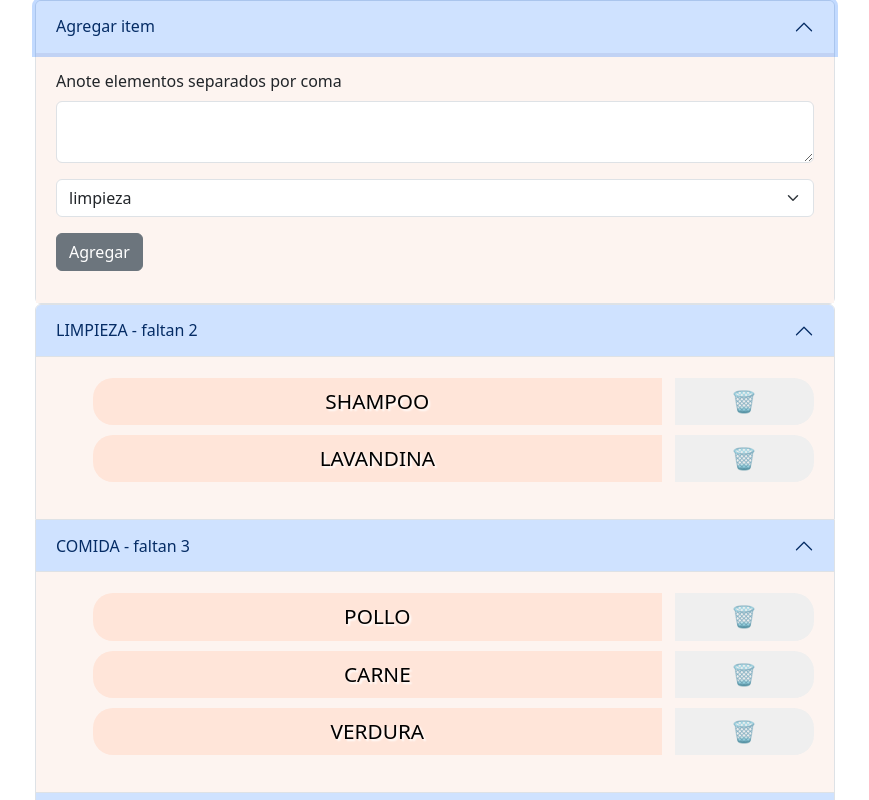
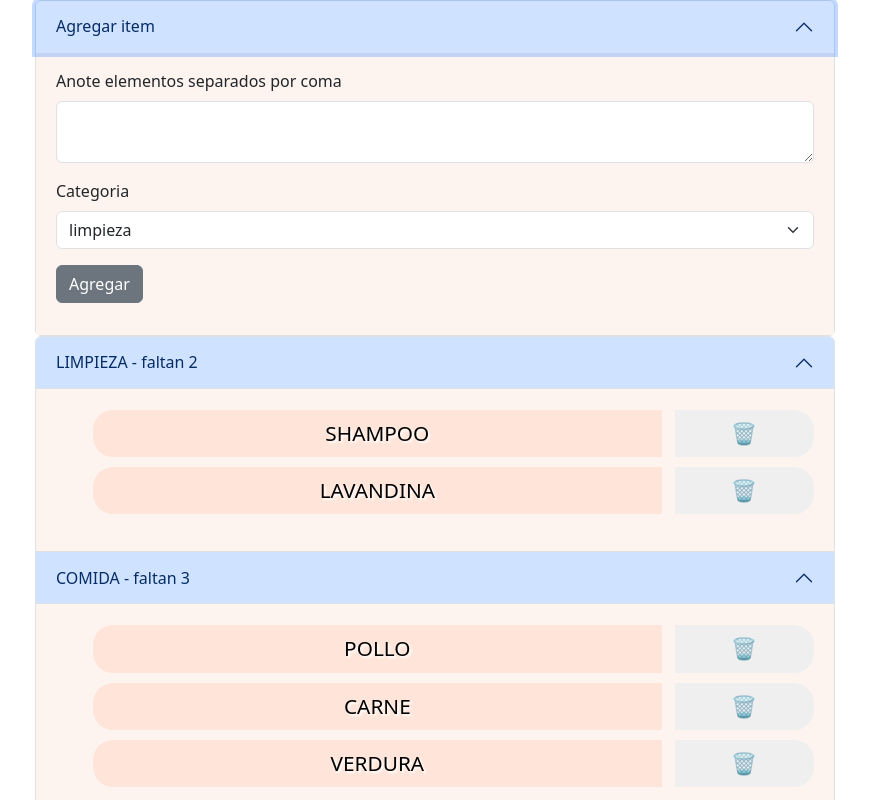
Before and after one commit to FedericoSavastano/listita1, a React (Vite) app: page / in a window 1280 px wide. Both pictures are taken after a click on the button "Agregar item". Shown: the top 800 px of the page, without its empty margins (205-1074 px from the left). Built offline with nearby package versions, Linux system fonts and the light colour scheme.

Commit message:
selector

```diff
--- a/src/components/FormComponent.jsx
+++ b/src/components/FormComponent.jsx
@@ -52,18 +52,21 @@ function FormComponent({ list, onAdd }) {
                                 />
                             </Form.Group>
 
+                            <Form.Group>
+                                <Form.Label>Categoria</Form.Label>
                                 <Form.Select
                                     aria-label='Default select example'
                                     value={category}
-                                onChange={(e) => setCategory(e.target.value)}>
-                                <option value=''>Categoria</option>
+                                    onChange={(e) =>
+                                        setCategory(e.target.value)
+                                    }>
                                     {list.map((e) => (
                                         <option key={e.id} value={e.category}>
                                             {e.category}
                                         </option>
                                     ))}
                                 </Form.Select>
-
+                            </Form.Group>
                             <Button
                                 variant='secondary'
                                 onClick={handleAddItems}
```
Lines whose indentation alone changed are shown as unchanged.
